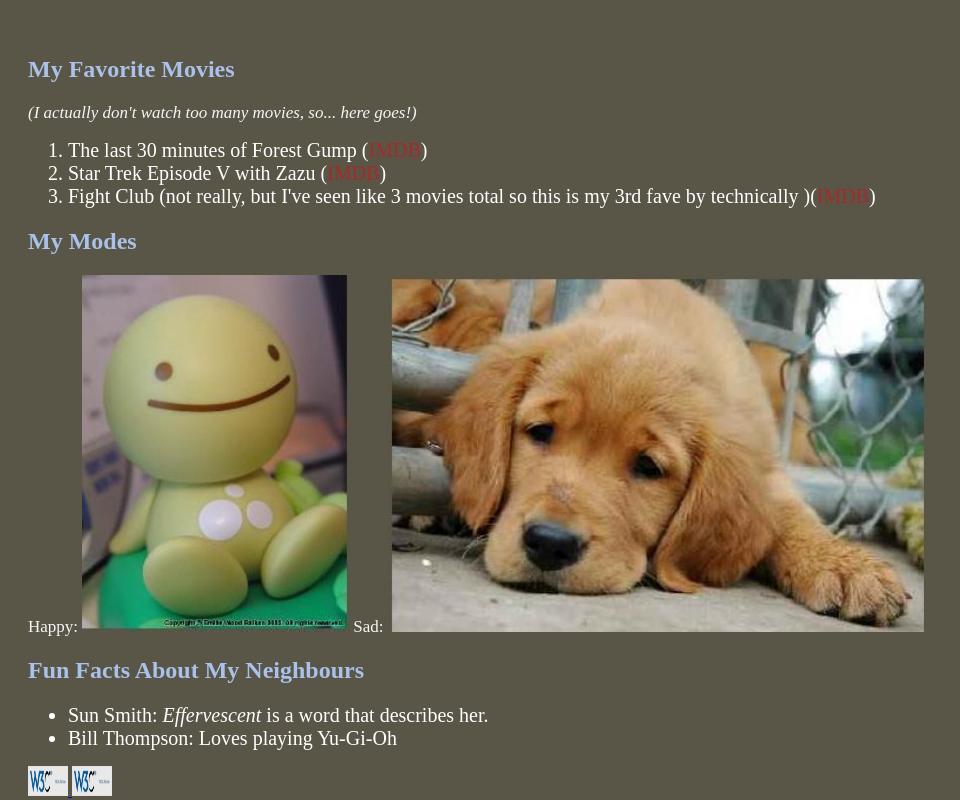
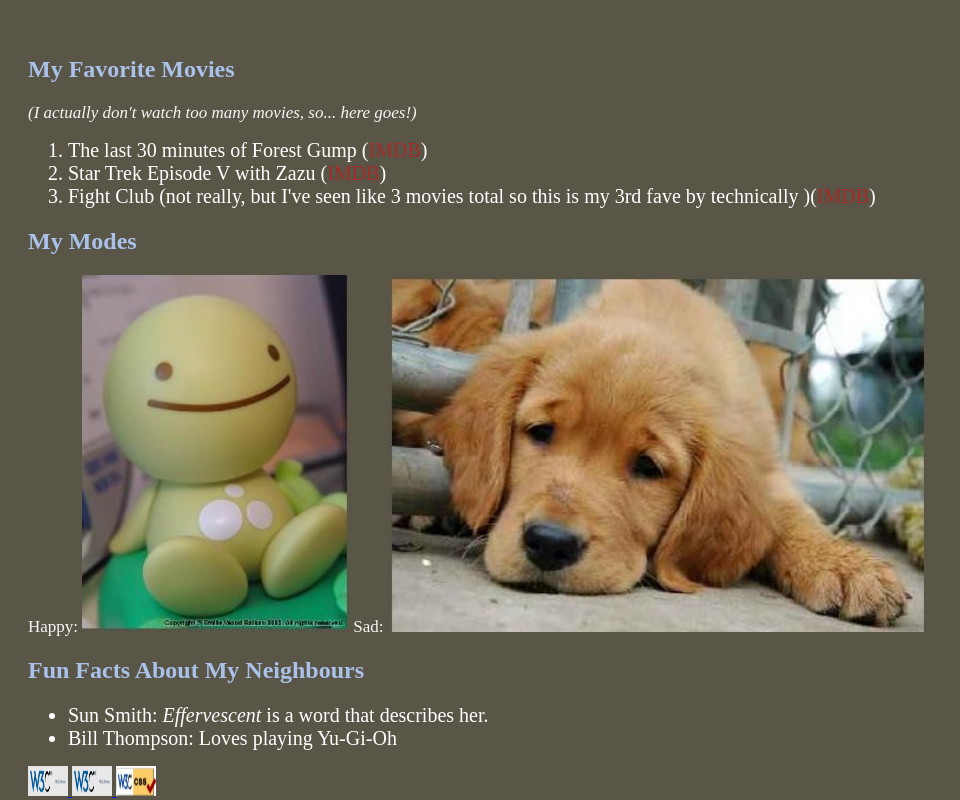
Before and after one commit to imrinalb/Assignment-2, a plain HTML site: page index.html in a window 1280 px wide. Shown: the part 465-1265 px from the top of the page, without its empty margins (0-960 px from the left). Drawn offline with Linux system fonts and the light colour scheme.

Commit message:
Add files via upload

```diff
--- a/index.html
+++ b/index.html
@@ -66,6 +66,10 @@
             <a href ="https://validator.w3.org/check?uri=https://imrinalb.github.io/Assignment-2/" >
                 <img src="./w3c.jpg" alt="Italian Trulli" width="40" height="30">
             </a>
+
+            <a href= "https://www.css-validator.org/check?uri=https://imrinalb.github.io/Assignment-2/">
+                <img src="./css-image.jpg" alt="Italian Trulli" width="40" height="30">
+            </a>
         </span>
         </div>
 
```
